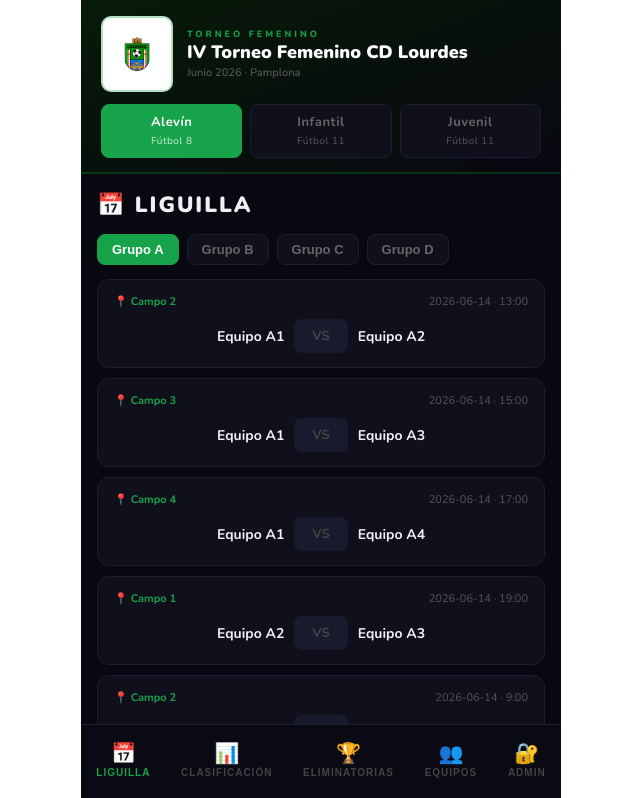
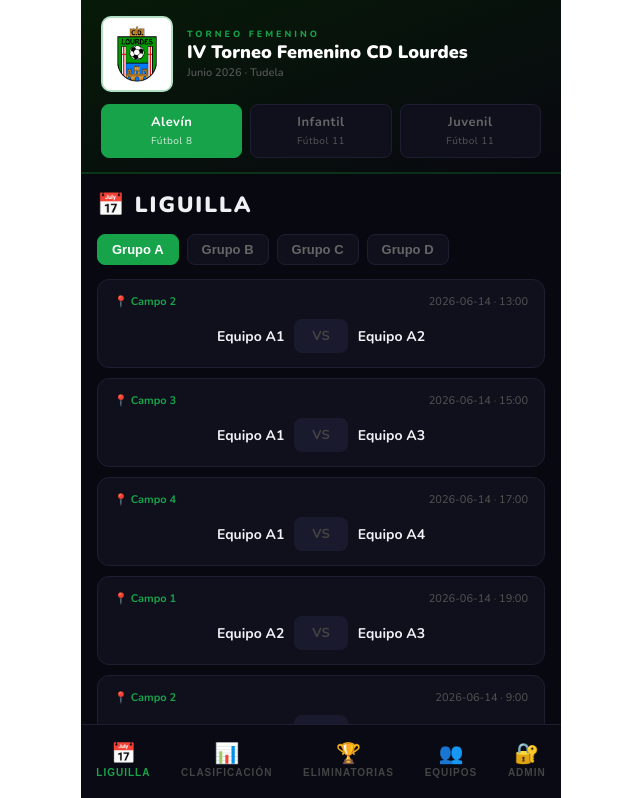
Before and after one commit to osjileia/torneo-futbol-2026, a React (Vite) app: page / in a window 1280 px wide. Shown: the top 798 px of the page, without its empty margins (319-959 px from the left). Built offline with nearby package versions, Linux system fonts and the light colour scheme.

Commit message:
Add files via upload

```diff
--- a/src/App.jsx
+++ b/src/App.jsx
@@ -164,7 +164,7 @@ export default function App() {
             background:"#fff", border:`2px solid ${cat.color}55`,
             display:"flex", alignItems:"center", justifyContent:"center", flexShrink:0 }}>
             <img src="/escudo.png" alt="CD Lourdes"
-              style={{ width:"100%", height:"100%", objectFit:"contain", padding:2 }} />
+              style={{ width:"100%", height:"100%", objectFit:"cover" }} />
           </div>
           <div style={{ flex:1 }}>
             <div style={{ fontSize:9, letterSpacing:3, color:cat.color, fontWeight:800, marginBottom:3, textTransform:"uppercase" }}>
@@ -174,7 +174,7 @@ export default function App() {
               {nombreTorneo}
             </div>
             <div style={{ fontSize:11, color:"#555", marginTop:3, fontWeight:600 }}>
-              Junio 2026 · Pamplona
+              Junio 2026 · Tudela
             </div>
           </div>
         </div>
```
